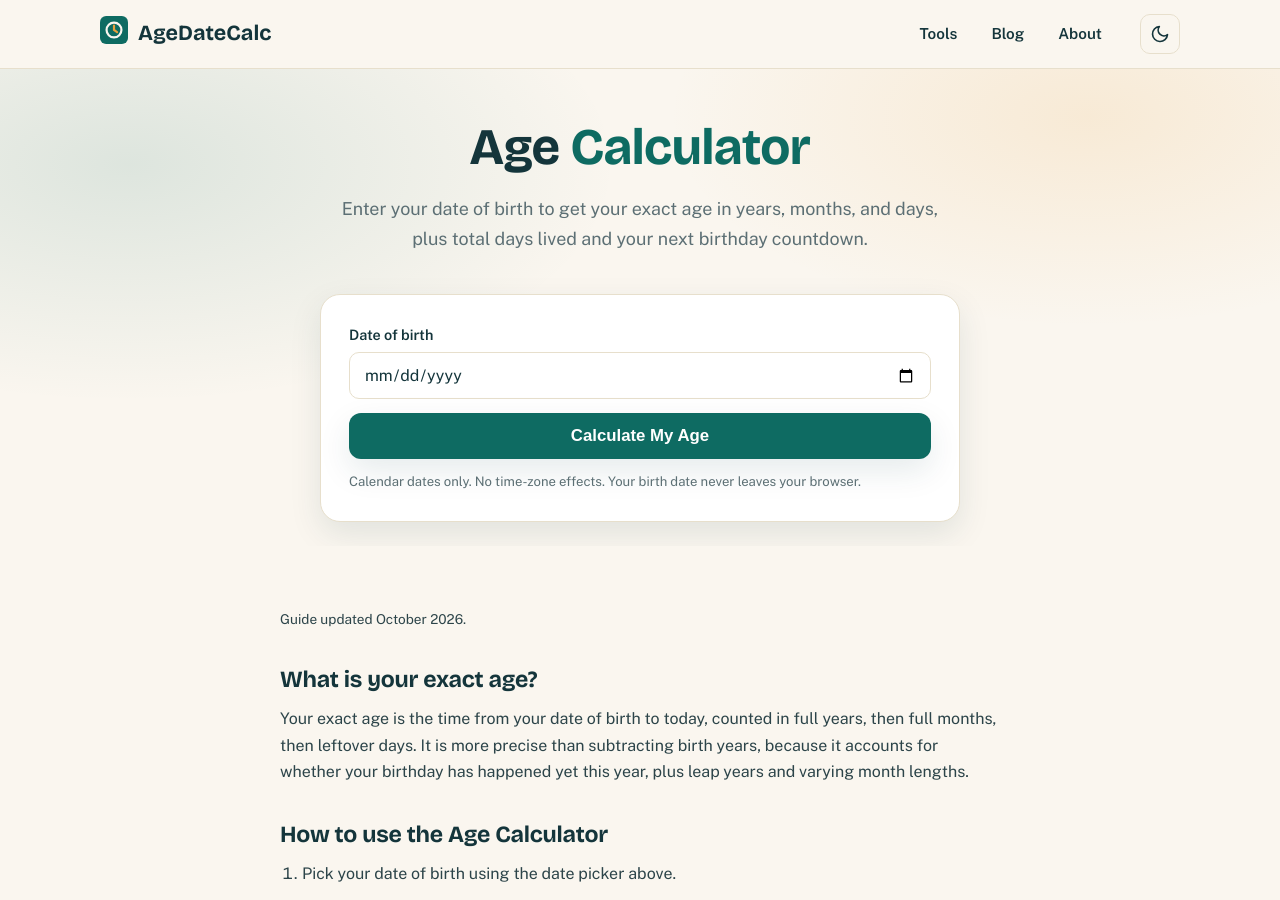
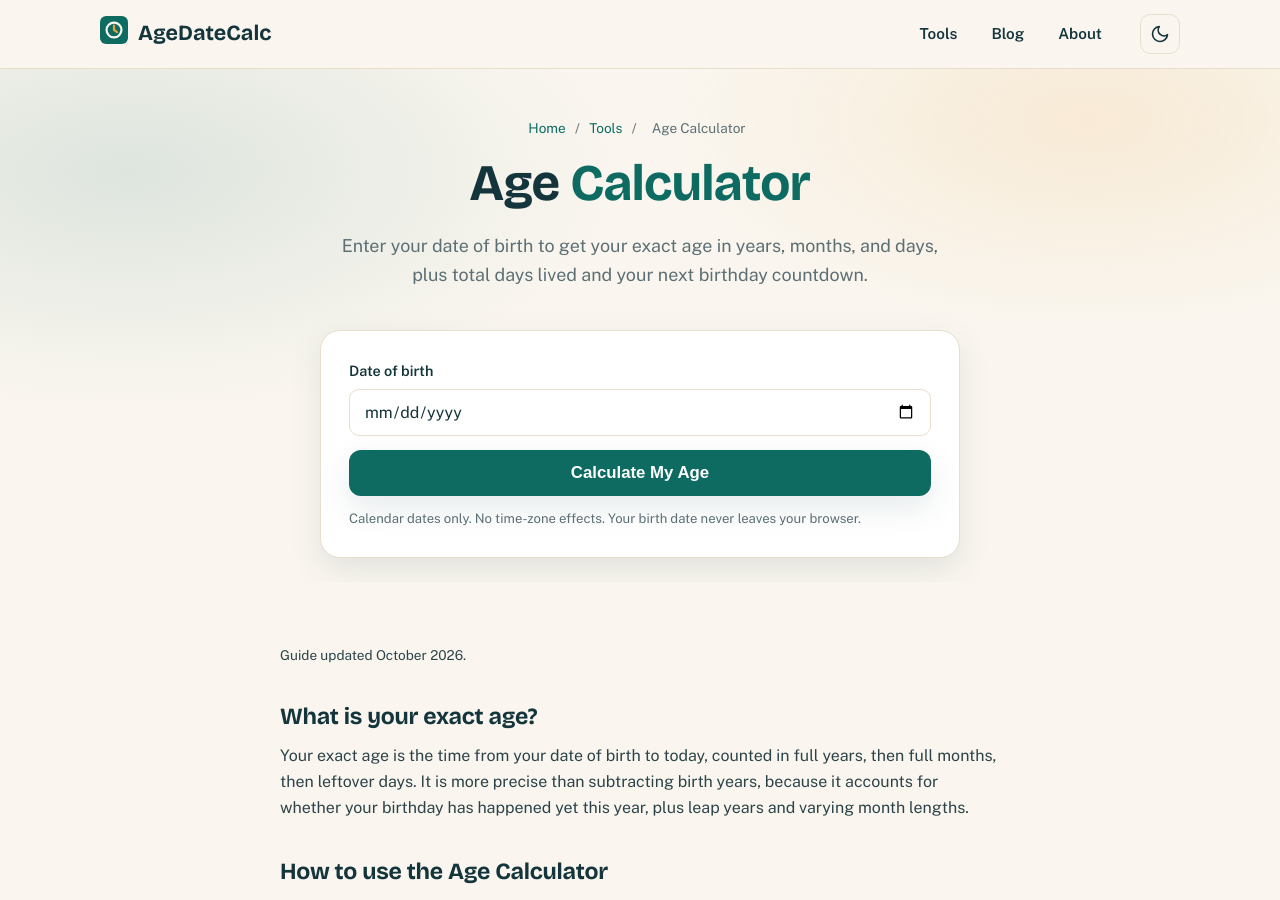
Before and after one commit to zaidmeo09-dhangal/agedatecalc, a Jekyll site: the page built from age-calculator.md, in a window 1280 px wide and 900 px high. Built offline with Jekyll 4.4.1, drawn with Linux system fonts in a browser that asks for light colours.

Commit message:
SEO audit fixes: broken links, titles, DST 2027, schema, og:image

```diff
--- a/age-calculator.md
+++ b/age-calculator.md
@@ -4,6 +4,7 @@ title: Age Calculator - Exact Age in Years, Months and Days
 meta_title: Age Calculator - Years, Months and Days
 description: Calculate your exact age in years, months, and days. See total days lived, weekday born, and next birthday countdown. Free, no sign-up.
 permalink: /age-calculator/
+breadcrumb: Age Calculator
 schema: |
   {
     "@context": "https://schema.org",
@@ -104,6 +105,11 @@ related_posts:
 
 <section class="hero" style="padding:48px 0 24px">
   <div class="wrap hero-inner">
+    <nav class="breadcrumb" aria-label="Breadcrumb">
+      <a href="{{ '/' | relative_url }}">Home</a> <span>/</span>
+      <a href="{{ '/tools/' | relative_url }}">Tools</a> <span>/</span>
+      <span>{{ page.breadcrumb }}</span>
+    </nav>
     <h1>Age <span class="accent">Calculator</span></h1>
     <p class="lead">Enter your date of birth to get your exact age in years, months, and days, plus total days lived and your next birthday countdown.</p>
     <div class="calc-card">
```
